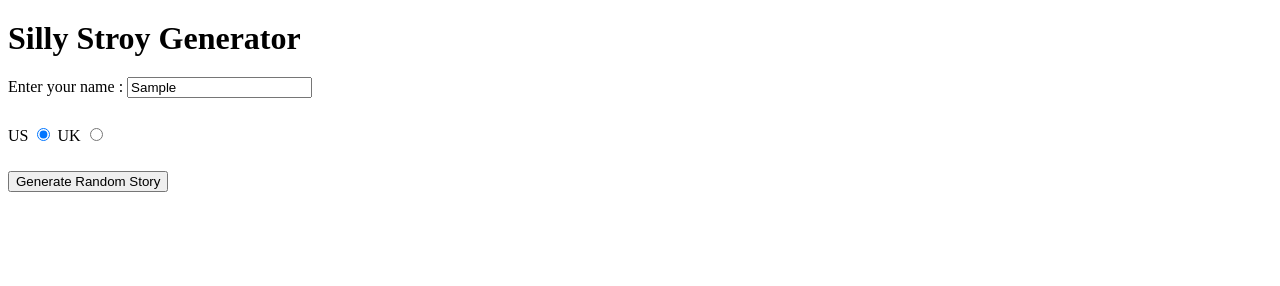
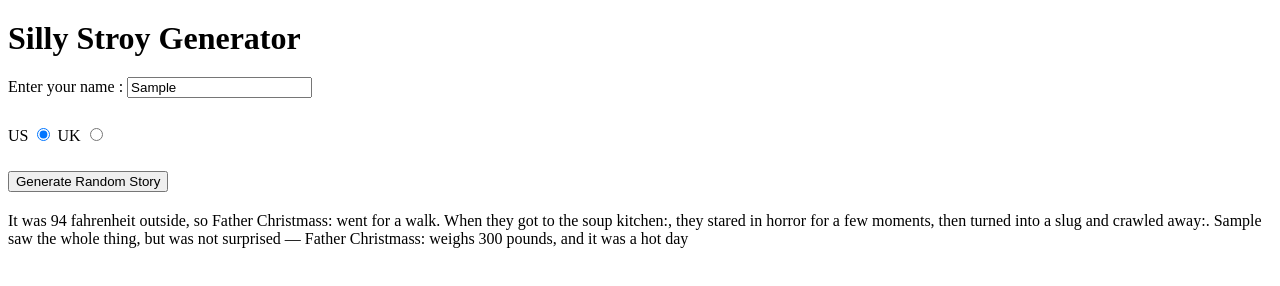
Before and after one commit to ashuboksgmail/sillyStoryGenerator, a plain HTML site: page index.html in a window 1280 px wide. Both pictures are taken after typing "Sample" into the empty fields and a click on the button "Generate Random Story". Drawn offline with Linux system fonts and the light colour scheme.

Commit message:
final push

```diff
--- a/index.html
+++ b/index.html
@@ -10,7 +10,7 @@
 <body>
     <div>
     <h1>Silly Stroy Generator</h1>
-    <label for="name">Enter your name :</label>
+    <label for="enterName">Enter your name :</label>
     <input type="text" id="customName" class="customName">
     </div>
 
--- a/script.js
+++ b/script.js
@@ -0,0 +1,58 @@
+
+const customName = document.getElementById('customName');
+const generateBtn = document.getElementById('generateBtn');
+const story = document.querySelector('.story');
+
+const storyText = 'It was 94 fahrenheit outside, so :insertx: went for a walk. When they got to :inserty:, they stared in horror for a few moments, then :insertz:. Bob saw the whole thing, but was not surprised — :insertx: weighs 300 pounds, and it was a hot day'
+
+const insertx = ["Willy the Goblin", "Big Daddy", "Father Christmass"];
+const inserty = ["the soup kitchen", "Disneyland", "the White House"];
+const insertz = ["spontaneously combusted", "melted into a puddle on the sidewalk", "turned into a slug and crawled away"];
+
+
+randomValueFromArray =(array)=>{
+
+    const random = Math.floor(Math.random()*array.length);
+    return array[random];
+
+}
+
+result =()=>{
+
+    console.log('working function')
+    let newStory = storyText;
+
+    if(customName !== ''){
+        const name = customName.value;
+        if (customName.value !== ''){
+            newStory = newStory.replace("Bob", name);
+        }
+    }
+
+
+
+    if(document.getElementById('uk').checked){
+        const weight = Math.round(300);
+        const temperature = Math.round(94);
+        newStory = newStory.replace("94 fahrenheit", `${Math.round((temperature-32)*0.5556)} Celsius`);
+        newStory = newStory.replace("300 pounds", `${Math.round(weight/2.2046) } kg`);
+    }
+
+    story.textContent = " " ;
+
+
+
+    const xItem = randomValueFromArray(insertx);
+    const yItem = randomValueFromArray(inserty);
+    const zItem = randomValueFromArray(insertz);
+
+    newStory = newStory.replace(/:insertx/gi, xItem);
+    newStory = newStory.replace(":inserty", yItem);
+    newStory = newStory.replace(":insertz", zItem);
+
+
+    story.textContent = newStory;
+}
+
+
+generateBtn.addEventListener('click', result);
```
